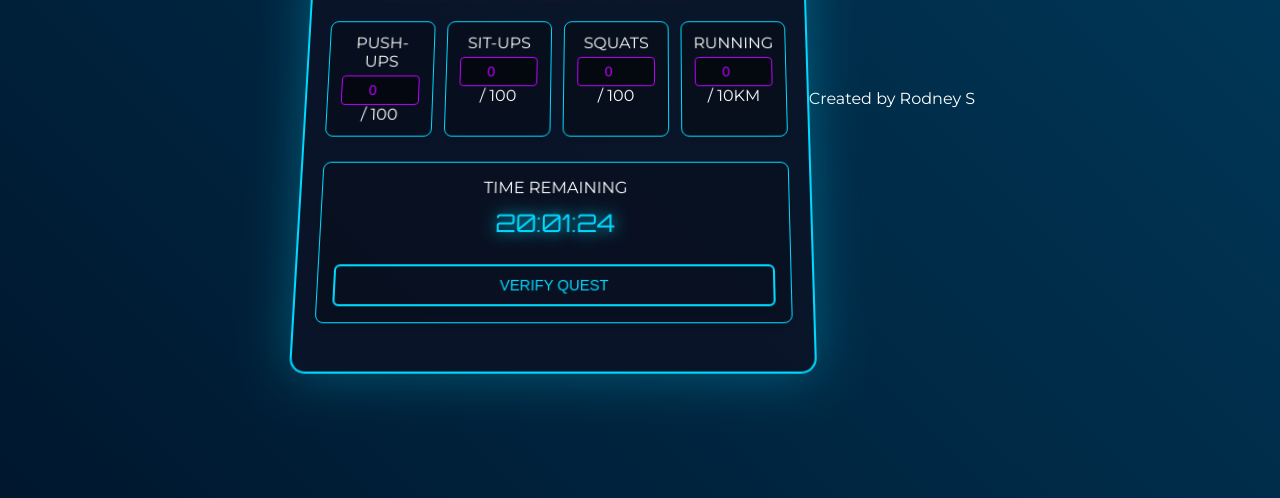
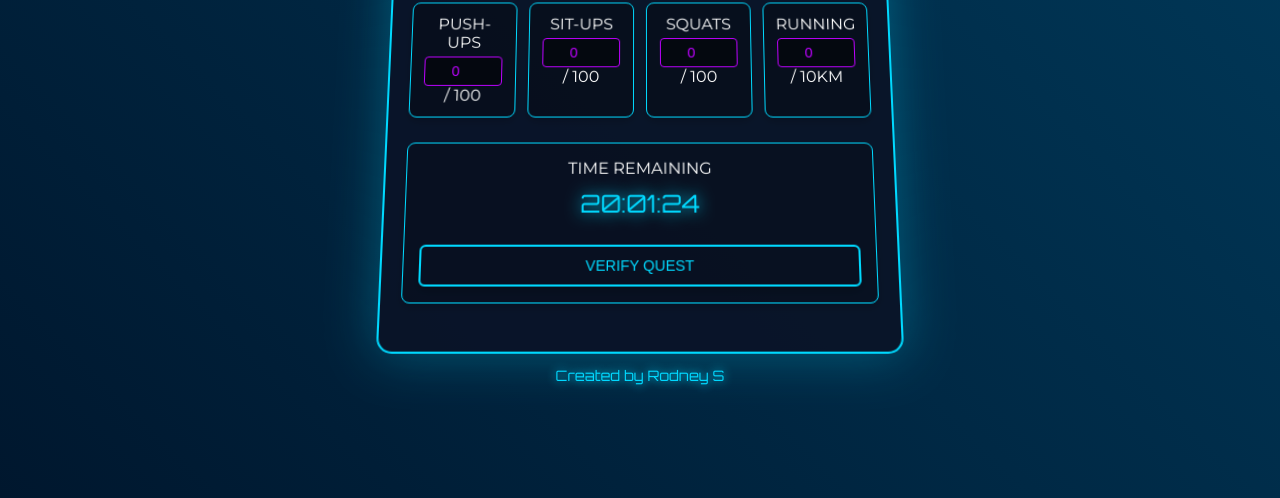
Before and after one commit to RodneySlv/solorise, a plain HTML site: page index.html in a window 1280 px wide. Shown: the part 302-800 px from the top of the page. Drawn offline with Linux system fonts and the light colour scheme.

Commit message:
styles.css

```diff
--- a/styles.css
+++ b/styles.css
@@ -13,6 +13,7 @@ body {
     color: white;
     font-family: 'Montserrat', sans-serif;
     display: flex;
+    flex-direction: column;
     justify-content: center;
     align-items: center;
     min-height: 100vh;
@@ -361,6 +362,15 @@ body {
     color: var(--neon-blue);
 }
 
+.footer {
+    margin-top: 20px;
+    font-family: 'Orbitron', sans-serif;
+    font-size: 0.9em;
+    color: var(--neon-blue);
+    text-shadow: 0 0 10px var(--neon-blue);
+    text-align: center;
+}
+
 @media (max-width: 480px) {
     .tab-button {
         font-size: 0.8em;
```
